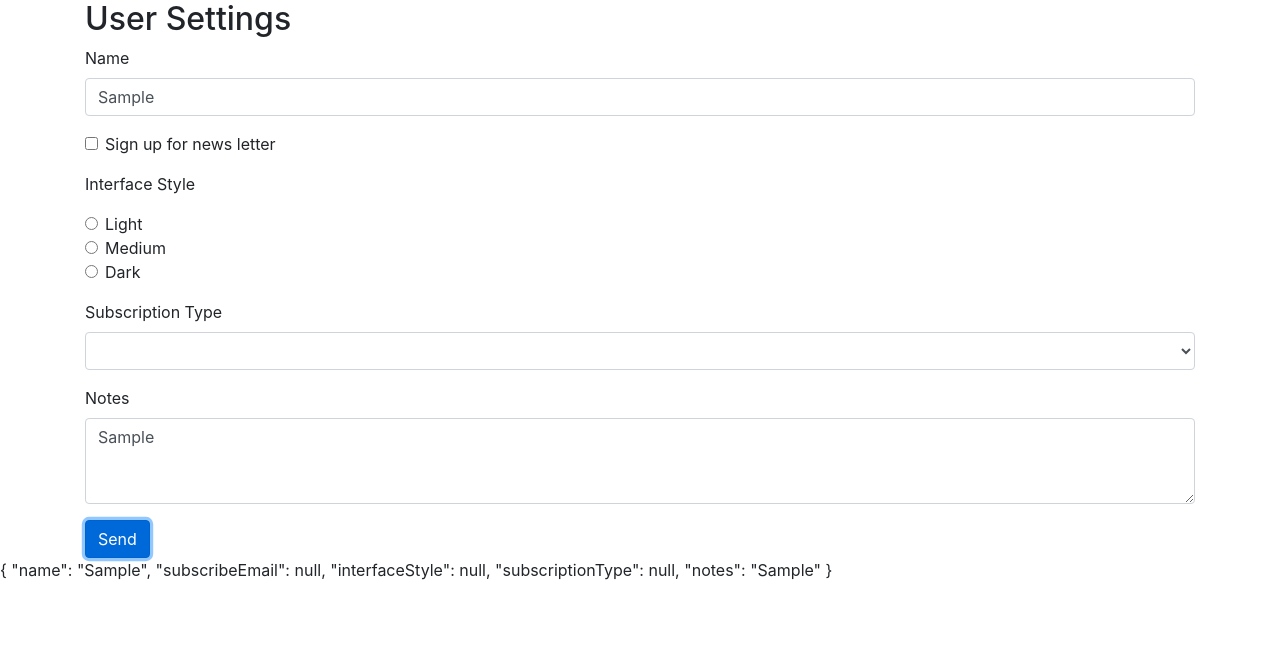
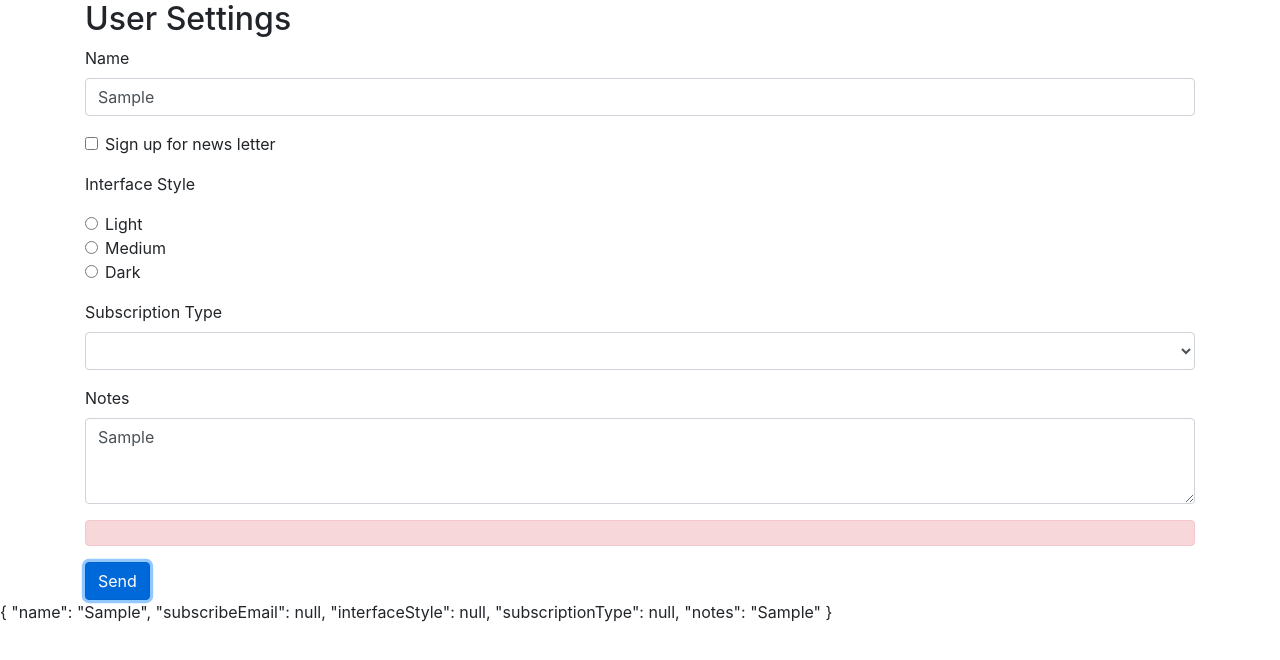
Before and after one commit to fullera8/AngularBeginnerForms, an Angular app in the folder ps-demo/: page / in a window 1280 px wide. Both pictures are taken after typing "Sample", "Sample" into the empty fields and a click on the button "Send". Shown: the top 660 px of the page. Built offline with nearby package versions, Linux system fonts and the light colour scheme; no server answers.

Commit message:
Building in server responses. Test on putsreq.com

```diff
--- a/ps-demo/src/app/data/data.service.ts
+++ b/ps-demo/src/app/data/data.service.ts
@@ -13,7 +13,7 @@
   postUserSettingsForm(userSettings: UserSettings) : Observable<any>
   {
     //IMPORTANT: This is how you make the API calls, change "URL" to the server URL
-    return this.http.post('URL', userSettings);
+    return this.http.post('https://putsreq.com/oPraa0e3wQiAixF7I9zH', userSettings);
     //return of(userSettings);
   }
 }
--- a/ps-demo/src/app/user-settings-form/user-settings-form.component.html
+++ b/ps-demo/src/app/user-settings-form/user-settings-form.component.html
@@ -77,7 +77,9 @@
         <input type="password" class="form-control" id="pwd">
       </div>
     </div> -->
-
+    <div [hidden]="!postError" class="alert alert-danger">
+      {{ postErrorMessage }}
+    </div>
     <button class="btn btn-primary">Send</button>
   </form>
 </div>
--- a/ps-demo/src/app/user-settings-form/user-settings-form.component.ts
+++ b/ps-demo/src/app/user-settings-form/user-settings-form.component.ts
@@ -21,23 +21,42 @@
 
   //clones originalUserSettings
   userSettings: UserSettings = { ...this.originalUserSettings };
+  postError: boolean = false;
+  postErrorMessage: String = '';
 
   constructor(private dataService: DataService) { }
 
   ngOnInit(): void {
   }
 
-  //Validation method that triggers only after the form submits
-  onSubmit(form: NgForm) {
-    console.log('in onSubmit: ', form.valid);
-    this.dataService.postUserSettingsForm(this.userSettings).subscribe(
-      r => console.log('success: ', r),
-      e => console.log('Error: ', e)
-    );
-  }
-
   //Demo that any custom front end can happen when the field blurs
   onBlur(field: NgModel) {
     console.log("in onBlur", field.valid);
   }
+
+  //Error handling
+  onHttpError(errorResponse: any)
+  {
+    console.log('Error: ', errorResponse);
+    this.postError = true;
+    this.postErrorMessage = errorResponse.error.errorMessage;
+  }
+
+  //Validation method that triggers only after the form submits
+  onSubmit(form: NgForm) {
+    console.log('in onSubmit: ', form.valid);
+
+    if (form.valid) {
+      this.dataService.postUserSettingsForm(this.userSettings).subscribe(
+        r => console.log('Success: ', r),
+        e => this.onHttpError(e)//console.log('Error: ', e)
+      );
+    }
+    else {
+      this.postError = true;
+      this.postErrorMessage = 'Please fix the above errors';
+    }
+
+
+  }
 }
```
